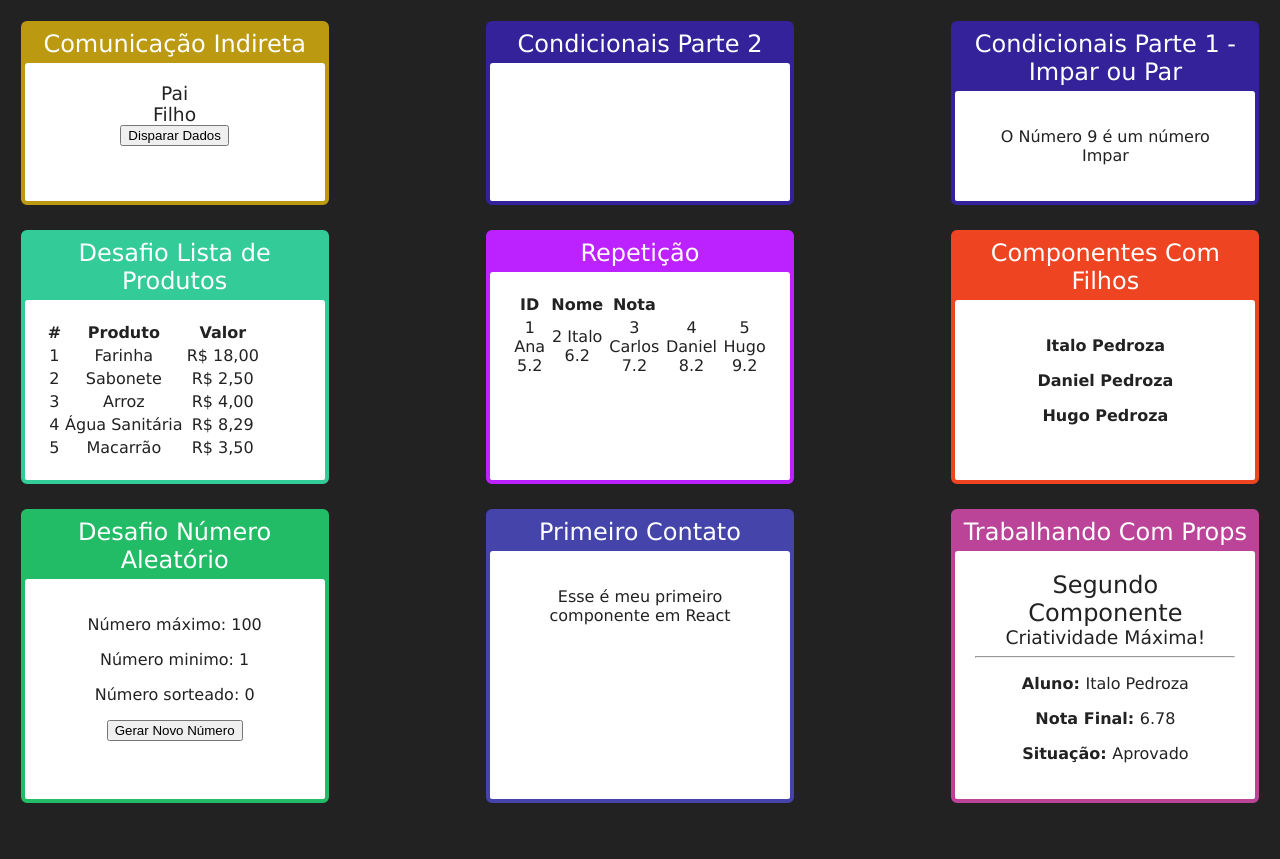
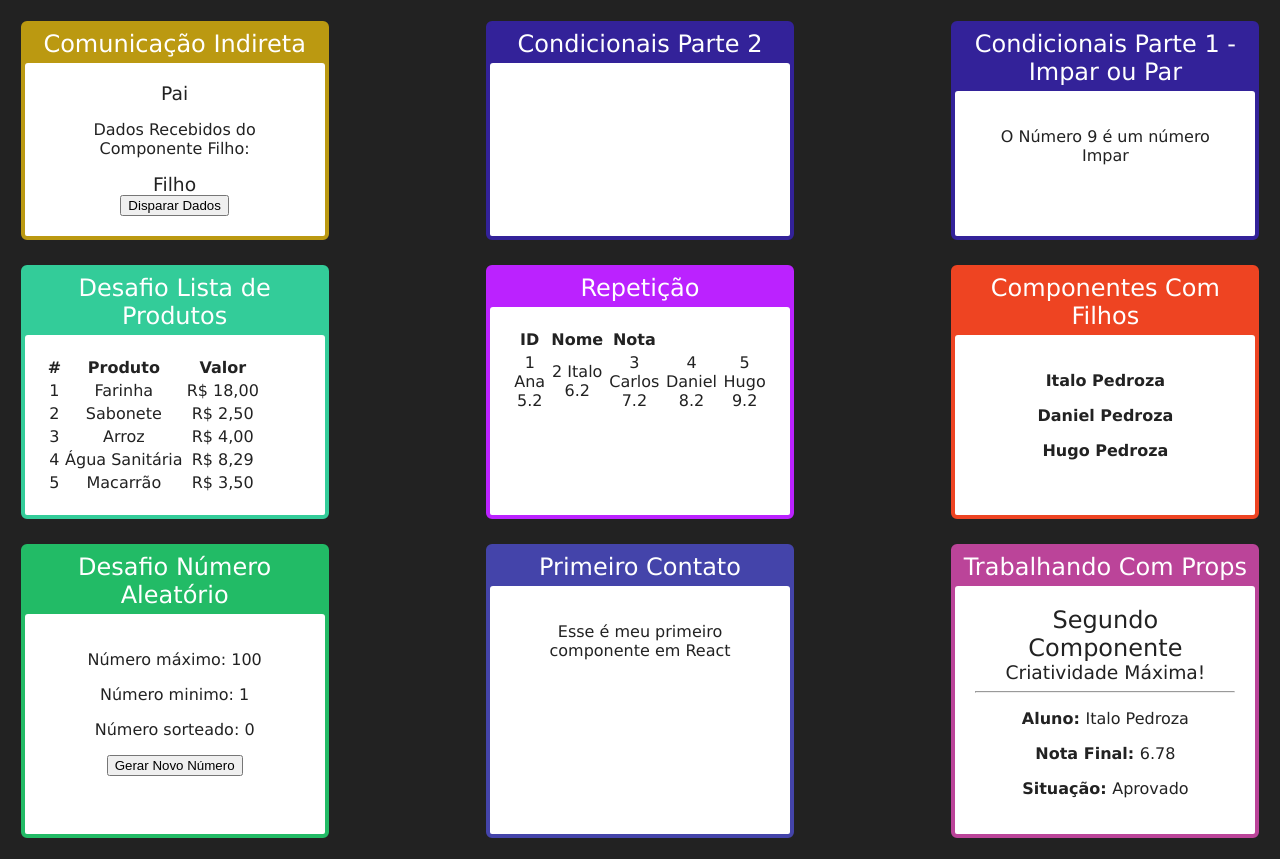
Before and after one commit to italoknd/Curso-REACT-JS, a React (Vite) app in the folder react-fundamentals/: page / in a window 1280 px wide. Before the commit the page ends 824 px from the top, so only its background shows below. Built offline with nearby package versions, Linux system fonts and the light colour scheme.

Commit message:
saving progress *

```diff
--- a/react-fundamentals/src/components/comunicacao/IndiretaPai.tsx
+++ b/react-fundamentals/src/components/comunicacao/IndiretaPai.tsx
@@ -1,15 +1,17 @@
-import React from "react";
+import React, { useState } from "react";
 import IndiretaFilho from "./IndiretaFilho";
 import { IDadosUsuario } from "../../interfaces/basicos-interface/basico";
 
 const IndiretaPai = props => {
+  const [dadosUsuario, setDadosUsuario] = useState(null);
+
   const fornecerInformacoesDoUsuario = (dadosUsuario: IDadosUsuario) => {
-    const { nome, idade } = dadosUsuario;
-    console.log(`${nome} - ${idade}`);
+    setDadosUsuario(() => dadosUsuario);
   };
   return (
     <div>
       <h3>Pai</h3>
+      <p>Dados Recebidos do Componente Filho: {dadosUsuario}</p>
       <IndiretaFilho quandoClicar={fornecerInformacoesDoUsuario} />
     </div>
   );
```
